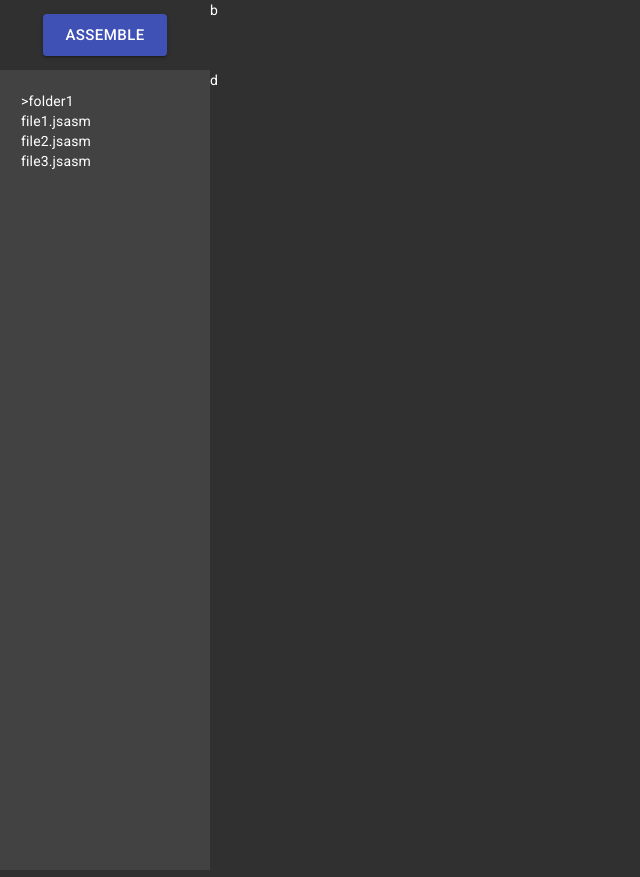
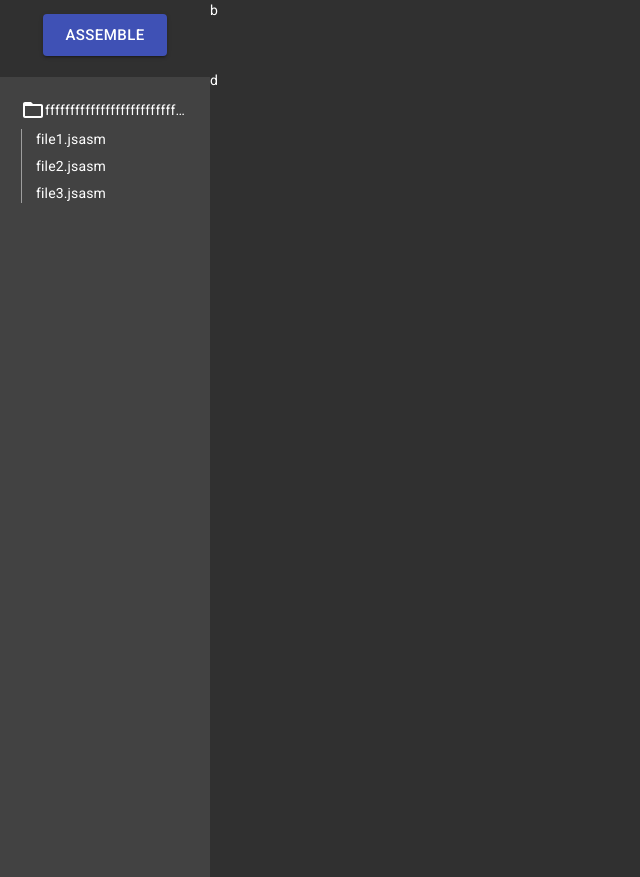
Before and after one commit to maxostarr/lljsvm-ide, a React (Create React App) app: page / in a window 1280 px wide. Shown: the whole page, without its empty margins (0-640 px from the left). Built offline with nearby package versions, Linux system fonts and the light colour scheme; what arcsecond would draw is missing.

Commit message:
basic file view

```diff
--- a/src/components/edit/editorSidebar.tsx
+++ b/src/components/edit/editorSidebar.tsx
@@ -1,4 +1,6 @@
 import { makeStyles } from "@material-ui/core";
+import CreateNewFolderIcon from "@material-ui/icons/CreateNewFolder";
+import InsertDriveFileIcon from "@material-ui/icons/InsertDriveFile";
 import React from "react";
 import File from "./file";
 import Folder from "./folder";
@@ -17,7 +19,7 @@ type FolderType = {
 const dummyFilesystem = [
   {
     type: "folder",
-    name: "folder1",
+    name: "ffffffffffffffffffffffffffffffff",
     contents: [
       { name: "file1.jsasm", type: "file" },
       { name: "file2.jsasm", type: "file" },
@@ -26,20 +28,29 @@ const dummyFilesystem = [
   } as FolderType,
 ] as (FileType | FolderType)[];
 
-const makeFile = (file: FileType) => <File name={file.name} />;
-const makeFolder = (folder: FolderType) => (
-  <Folder name={folder.name} contents={folder.contents} />
-);
-
 const useStyles = makeStyles((theme) => ({
   container: {
     height: "100vh",
     backgroundColor: theme.palette.grey[800],
   },
+  item: {
+    marginTop: "0.5em",
+  },
 }));
 
 const EditorSidebar = () => {
   const classes = useStyles();
+
+  const makeFile = (file: FileType) => (
+    <File className={classes.item} name={file.name} />
+  );
+  const makeFolder = (folder: FolderType) => (
+    <Folder
+      className={classes.item}
+      name={folder.name}
+      contents={folder.contents}
+    />
+  );
 
   const filesAndFolders = dummyFilesystem.map((item) => {
     if (item.type === "folder") {
--- a/src/components/edit/file.tsx
+++ b/src/components/edit/file.tsx
@@ -1,15 +1,12 @@
-import React from 'react'
+import React from "react";
 
 interface PropTypes {
-  name: string
+  name: string;
+  className: string;
 }
 
-const File = ({name}: PropTypes) => {
-  return (
-    <div>
-      {name}
-    </div>
-  )
-}
+const File = ({ name, className }: PropTypes) => {
+  return <div className={className}>{name}</div>;
+};
 
-export default File
+export default File;
--- a/src/components/edit/folder.tsx
+++ b/src/components/edit/folder.tsx
@@ -1,29 +1,56 @@
-import classes from "*.module.css";
-import { makeStyles } from "@material-ui/core";
-import React from "react";
+import { makeStyles, Box, Divider } from "@material-ui/core";
+import FolderIcon from "@material-ui/icons/Folder";
+import FolderOpenIcon from "@material-ui/icons/FolderOpen";
+import React, { useState } from "react";
 import File from "./file";
 
 const useStyles = makeStyles((theme) => ({
   container: {
     padding: "1.5em",
   },
+  nameContainer: {
+    display: "flex",
+    cursor: "pointer",
+    alignItems: "center",
+  },
+  name: {
+    whiteSpace: "nowrap",
+    overflow: "hidden",
+    textOverflow: "ellipsis",
+  },
+  files: {
+    paddingLeft: "1em",
+    borderLeftWidth: "1px",
+    borderLeftStyle: "solid",
+    borderLeftColor: theme.palette.grey[500],
+  },
 }));
 
 interface PropTypes {
   name: string;
   contents: File[];
+  className: string;
 }
 
-const Folder = ({ name, contents }: PropTypes) => {
+const Folder = ({ name, contents, className }: PropTypes) => {
+  const [isOpen, setisOpen] = useState(true);
   const classes = useStyles();
   const files = contents.map((file) => (
-    <File name={file.name} key={`${name}:${file}`} />
+    <File className={className} name={file.name} key={`${name}:${file}`} />
   ));
   return (
-    <div className={classes.container}>
-      {">"}
-      {name}
-      {files}
+    <div className={`${className} ${classes.container}`}>
+      <div
+        className={classes.nameContainer}
+        onClick={(e) => {
+          e.preventDefault();
+          setisOpen(!isOpen);
+        }}
+      >
+        {isOpen ? <FolderOpenIcon /> : <FolderIcon />}
+        <div className={classes.name}>{name}</div>
+      </div>
+      <div className={classes.files}>{isOpen && files}</div>
     </div>
   );
 };
```
